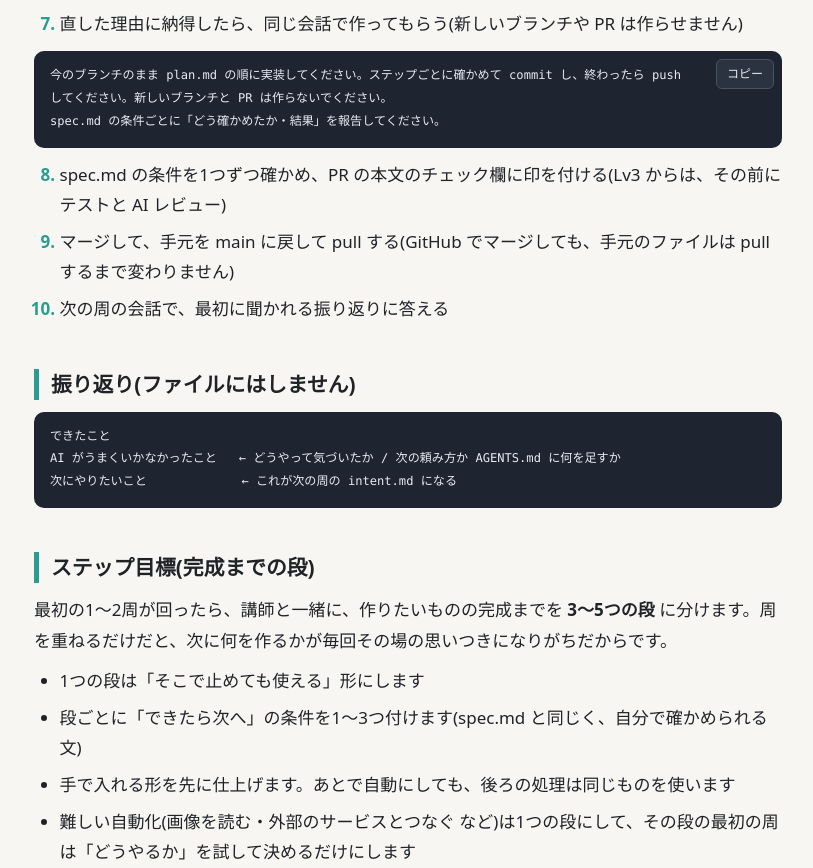
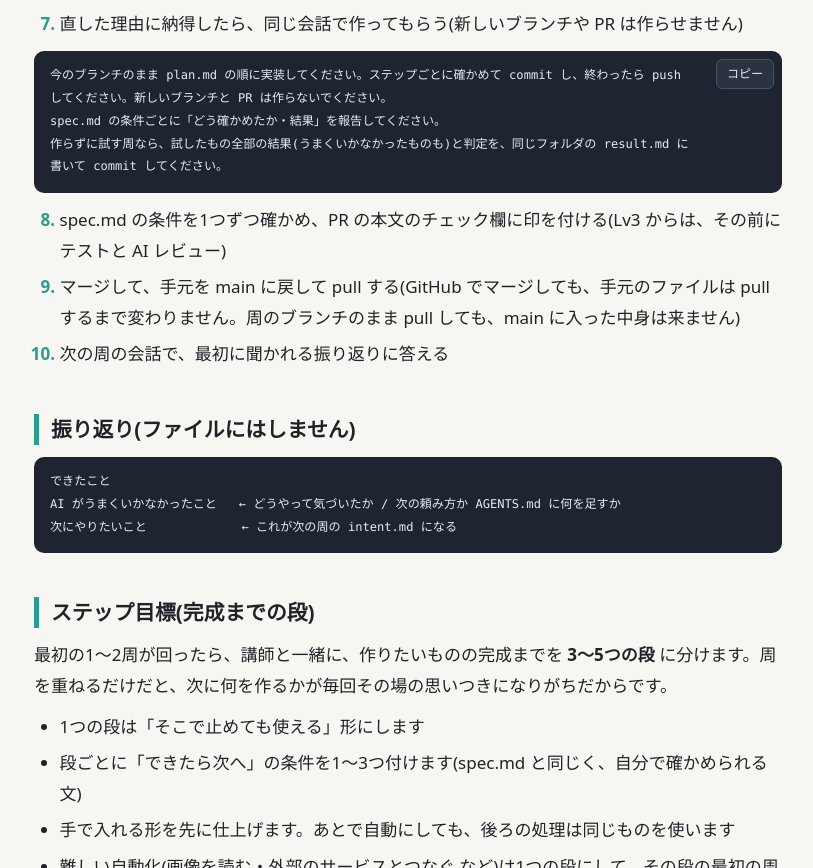
Before and after one commit to max-enterme/ai-course, a plain HTML site: page ch04.html in a window 1280 px wide. Shown: the part 3752-4620 px from the top of the page, without its empty margins (232-1045 px from the left). Drawn offline with Linux system fonts and the light colour scheme.

Commit message:
第4章: 周のブランチのまま pull しても main の中身は来ないことを足す・相談役の指示に試す周の result.md を足す

```diff
--- a/ch04.html
+++ b/ch04.html
@@ -243,7 +243,7 @@ footer { color: var(--muted); font-size: .8rem; padding: 0 0 40px; }
 2. やりたいこと(1つだけ。README.md に「ステップ目標」や「完成の条件」があれば、今の段のまだ満たしていないものから選ぶ)
 3. なぜ(誰が・どんな場面で・何が嬉しいか)
 4. やらないこと(難しい自動化は、まず手で入力する形にして外す)
-5. 完成の条件: 3つまで。私が画面を触って確かめられる文にする。数(何人分・何回・いくつまで)と、空のまま・間違えて入れたときの動きは必ず聞く。次のうち当たるものも聞く: 同じ値を2か所以上に入れたとき / 開いた直後に何が入っている(選ばれている)か / 途中で設定(人数・回数など)を変えたとき / 確定したあと入力欄がどうなるか / 確定できないとき画面に何が出るか。条件の文に入りきらない答えは、spec.md の最後に「決めたこと」として書く
+5. 完成の条件: 3つまで。私が画面を触って確かめられる文にする。数(何人分・何回・いくつまで)と、空のまま・間違えて入れたときの動きは必ず聞く。次のうち当たるものも聞く: 同じ値を2か所以上に入れたとき / 開いた直後に何が入っている(選ばれている)か / 途中で設定(人数・回数など)を変えたとき / 確定したあと入力欄がどうなるか / 確定できないとき画面に何が出るか。条件の文に入りきらない答えは、spec.md の最後に「決めたこと」として書く。作らずに試す周(どうやるかを決めるだけの周)なら、試すデータを「やり方を合わせるのに使うもの」と「判定に使うもの」に分けて聞き、完成の条件に「試したもの全部の結果と判定を result.md に書く」を入れる
 6. 外部のサービス・パスワードや API キー・お金・他の人が作った画像やロゴ・個人情報に当たるなら、止めて「講師に相談してください」と言う
 聞くことが残っていなければ、会話で下書きを見せずに、intent.md・spec.md・plan.md の3つを書いて PR を作る(会話で「OK」を待たない。直したいところは、私が PR にコメントで書く)。
 書く前に確かめる: 3つのどこかに「不明」「未定」「要確認」のように書くことになるなら、書かずに私に聞く。plan.md を書くために決めないと作れないこと(5で聞き漏れたもの)も同じ。聞き方は上と同じ(1回に3つまで・おすすめの答え付き)。答えは spec.md の最後の「決めたこと」に足す。
@@ -302,8 +302,9 @@ PR を作ったら、PR のリンクと、3つのファイルの要点をそれ
 spec.md に無いことで決める必要があるものが見つかったら、決めずに質問として plan.md の最後に書いてください。まだコードは変えないでください。直したら plan.md を commit してください。</code></pre><button type="button" class="copy">コピー</button></div>
 <ol start="7"><li>直した理由に納得したら、同じ会話で作ってもらう(新しいブランチや PR は作らせません)</li></ol>
 <div class="code"><pre><code>今のブランチのまま plan.md の順に実装してください。ステップごとに確かめて commit し、終わったら push してください。新しいブランチと PR は作らないでください。
-spec.md の条件ごとに「どう確かめたか・結果」を報告してください。</code></pre><button type="button" class="copy">コピー</button></div>
-<ol start="8"><li>spec.md の条件を1つずつ確かめ、PR の本文のチェック欄に印を付ける(Lv3 からは、その前にテストと AI レビュー)</li><li>マージして、手元を main に戻して pull する(GitHub でマージしても、手元のファイルは pull するまで変わりません)</li><li>次の周の会話で、最初に聞かれる振り返りに答える</li></ol>
+spec.md の条件ごとに「どう確かめたか・結果」を報告してください。
+作らずに試す周なら、試したもの全部の結果(うまくいかなかったものも)と判定を、同じフォルダの result.md に書いて commit してください。</code></pre><button type="button" class="copy">コピー</button></div>
+<ol start="8"><li>spec.md の条件を1つずつ確かめ、PR の本文のチェック欄に印を付ける(Lv3 からは、その前にテストと AI レビュー)</li><li>マージして、手元を main に戻して pull する(GitHub でマージしても、手元のファイルは pull するまで変わりません。周のブランチのまま pull しても、main に入った中身は来ません)</li><li>次の周の会話で、最初に聞かれる振り返りに答える</li></ol>
 <h2>振り返り(ファイルにはしません)</h2>
 <div class="code fig"><pre><code>できたこと
 AI がうまくいかなかったこと   ← どうやって気づいたか / 次の頼み方か AGENTS.md に何を足すか
```
